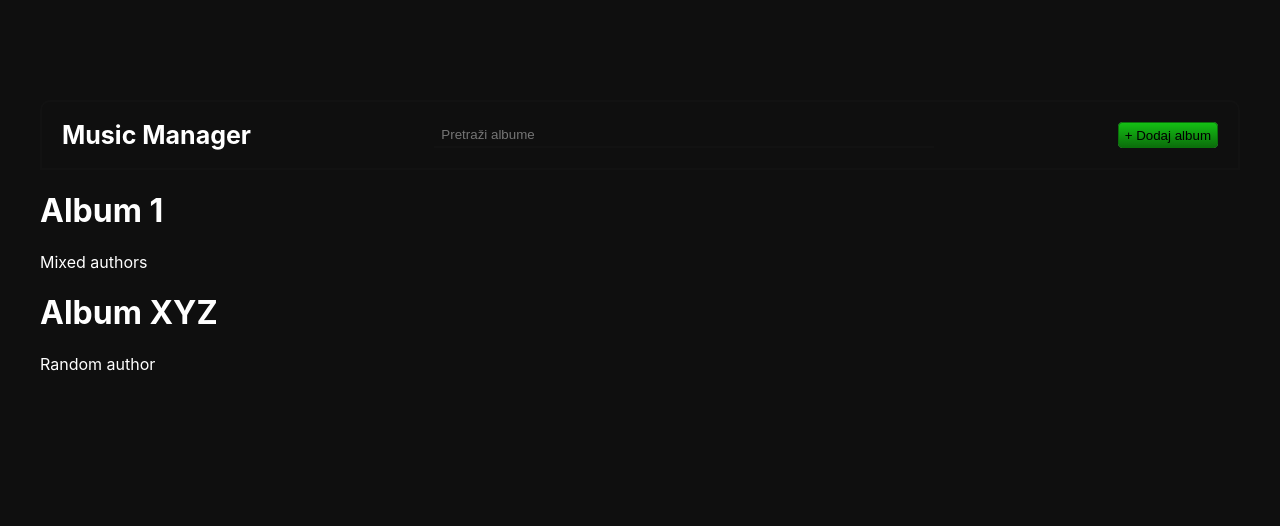
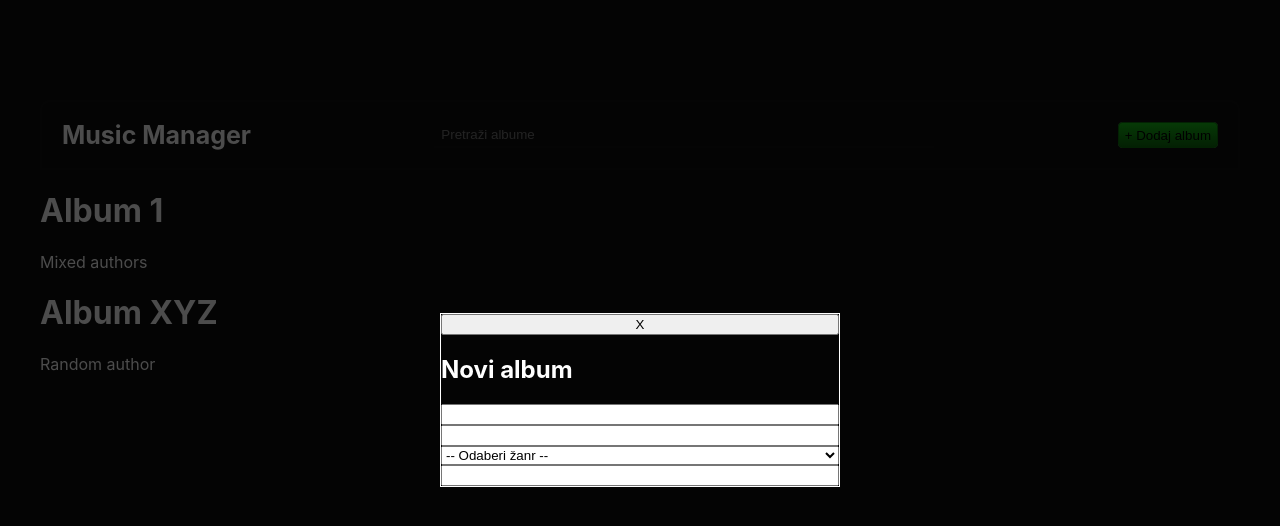
Before and after one commit to lovretomic/Internship-15-MusicManager, a React (Create React App) app in the folder music-manager/: page / in a window 1280 px wide. Shown: the top 526 px of the page. Built offline with nearby package versions, Linux system fonts and the light colour scheme; the HTML template or start-up script is replaced by a standard one.

Commit message:
Added AddAlbum menu

```diff
--- a/music-manager/src/App.jsx
+++ b/music-manager/src/App.jsx
@@ -1,3 +1,4 @@
+import AddAlbum from "./components/AddAlbum";
 import Header from "./components/Header";
 import Album from "./components/Album";
 
@@ -17,6 +18,7 @@ let id = 0;
 const App = () => {
   return (
     <div className="App">
+      <AddAlbum />
       <Header />
       {data.map((album) =>
         <Album data={album} key={id++}/>
--- /dev/null
+++ b/music-manager/src/components/AddAlbum.jsx
@@ -0,0 +1,22 @@
+const AddAlbum = () => {
+  return (
+    <div className="add">
+      <div className="add__form">
+      <button className="add__form-button">X</button>
+        <h2 className="add__form-title">Novi album</h2>
+        <input type="text" className="add__form-input title"/>
+        <input type="text" className="add__form-input author"/>
+        <select name="" id="" className="add__form-input">
+          <option value="">-- Odaberi žanr --</option>
+          <option value="">Pop</option>
+          <option value="">Rock</option>
+          <option value="">Jazz</option>
+          <option value="">Punk</option>
+        </select>
+        <input type="number" className="add__form-input year"/>
+      </div>
+    </div>
+  )
+}
+
+export default AddAlbum;
--- a/music-manager/src/components/Header.jsx
+++ b/music-manager/src/components/Header.jsx
@@ -1,9 +1,9 @@
 const Header = () => {
   return (
-    <header className={"header"}>
-      <h1 className={"header__title"}>Music Manager</h1>
-      <input className={"header__input"} placeholder={"Pretraži albume"}/>
-      <button className={"header__button"}>+ Dodaj album</button>
+    <header className="header">
+      <h1 className="header__title">Music Manager</h1>
+      <input className="header__input" placeholder="Pretraži albume"/>
+      <button className="header__button">+ Dodaj album</button>
     </header>
   )
 }
--- a/music-manager/src/index.css
+++ b/music-manager/src/index.css
@@ -26,6 +26,25 @@ code {
 .App {
   max-width: 1200px;
   margin: 100px auto;
+}
+
+.add {
+  position: absolute;
+  top: 0;
+  left: 0;
+  height: 100vh;
+  width: 100%;
+  background-color: rgba(0,0,0,0.7);
+  display: flex;
+  align-items: center;
+  justify-content: center;
+}
+
+.add__form {
+  border: 1px solid white;
+  display: flex;
+  flex-direction: column;
+  width: 400px;
 }
 
 .header {
```
